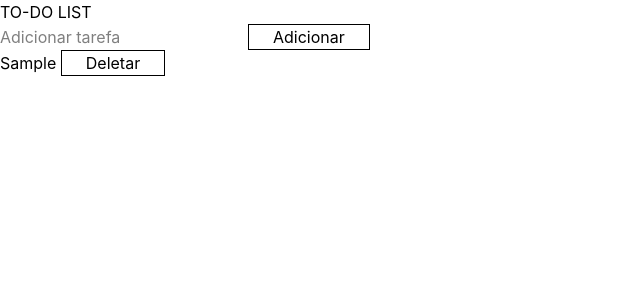
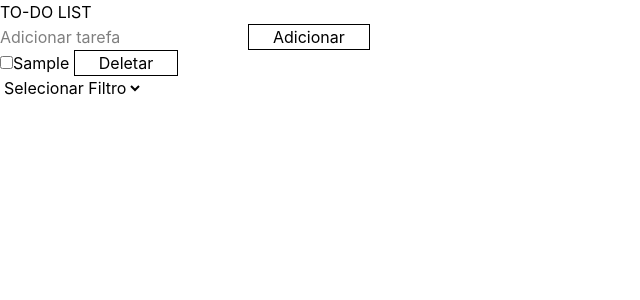
Before and after one commit to testAulavint/TO-DO-LIST-, a React (Vite) app in the folder my-app/: page / in a window 1280 px wide. Both pictures are taken after typing "Sample" into the empty fields and a click on the button "Adicionar". Shown: the top 300 px of the page, without its empty margins (0-640 px from the left). Built offline with nearby package versions, Linux system fonts and the light colour scheme.

Commit message:
adicionado menu de filtro, e checkbox dinamico

```diff
--- a/my-app/componentes/listarTela.jsx
+++ b/my-app/componentes/listarTela.jsx
@@ -1,15 +1,27 @@
-import { memo } from "react";
 import BtnBase from "./btn";
 import { useTarefa } from "../src/hookPersonalizado/adicionarTrefaHook";
-const MostrarTela = memo(({ elemento, id }) => {
+import { useState } from "react";
+
+const MostrarTela = ({ elemento, id }) => {
+  const [isChecked, setIsChecked] = useState(false);
+
+  const hendleCheckboxChecked = (event) => {
+    setIsChecked(event.target.checked);
+  };
   const hookTarefa = useTarefa();
   return (
     <ul>
-      <li>
-        {elemento}{" "}
+      <li className={isChecked ? "line-through text-gray-700" : ""}>
+        <input
+          type="checkbox"
+          id="item"
+          checked={isChecked}
+          onChange={hendleCheckboxChecked}
+        />
+        <label htmlFor="item">{elemento} </label>
         <BtnBase text={"Deletar"} onClick={() => hookTarefa.onCLickDel(id)} />
       </li>
     </ul>
   );
-});
+};
 export default MostrarTela;
--- a/my-app/src/App.jsx
+++ b/my-app/src/App.jsx
@@ -1,4 +1,4 @@
-import { memo, useEffect, useState } from "react";
+import { useEffect, useState } from "react";
 import Tarefa from "../componentes/lista";
 import MostrarTela from "../componentes/listarTela";
 import { userContext } from "./contex/userContext";
@@ -9,19 +9,40 @@ import "./App.css";
 function App() {
   const [arrayTarefas, setArrayTarefas] = useState([]);
 
+  const [filtros, setFiltros] = useState([
+    { id: 1, nome: "Selecionar Filtro", role: false },
+    { id: 2, nome: "Todas", role: false },
+    { id: 3, nome: "Concluídas", role: false },
+    { id: 4, nome: "Pendêntes", role: false },
+  ]);
+
   const [tarefa, setTarefa] = useState("");
+  console.log(filtros);
+  const inverterrole = (id) => {
+    setFiltros((prev) =>
+      prev.map((e) => {
+        if (e.id === id) {
+          return {
+            ...e,
+            role: !e.role,
+          };
+        }
+        return e;
+      }),
+    );
+  };
 
   const hendleSubmit = (e) => {
     event.preventDefault();
 
     const novaTarefa = {
-      id: Date.now,
+      id: Date.now(),
       nome: tarefa,
     };
 
     //  console.log("Formulário enviado");
 
-    setArrayTarefas([...arrayTarefas, novaTarefa]);
+    setArrayTarefas([...arrayTarefas, novaTarefa]); //peguei o array existente e adicionei
 
     // console.log(arrayTarefas);
 
@@ -30,14 +51,27 @@ function App() {
 
   return (
     <>
-      <userContext.Provider value={{setArrayTarefas, setTarefa }}>
+      <userContext.Provider value={{ setArrayTarefas, setTarefa }}>
         <div className="">
           <main className="">
             <Tarefa tarefa={tarefa} hendleSubmit={hendleSubmit} />
-
+            {/* mostrar tarefas em tela */}
             {arrayTarefas.map((e) => (
               <MostrarTela key={e.id} elemento={e.nome} id={e.id} />
             ))}
+
+            {/* filtro */}
+            <select
+              name="filtro"
+              id="filtro"
+              onChange={(e) => inverterrole(Number(e.target.value))}
+            >
+              {filtros.map((item) => (
+                <option key={item.id} value={item.id}>
+                  {item.nome}
+                </option>
+              ))}
+            </select>
           </main>
         </div>
       </userContext.Provider>
```
Also changed, not shown: my-app/componentes/lista.jsx (+4 -3 lines).
